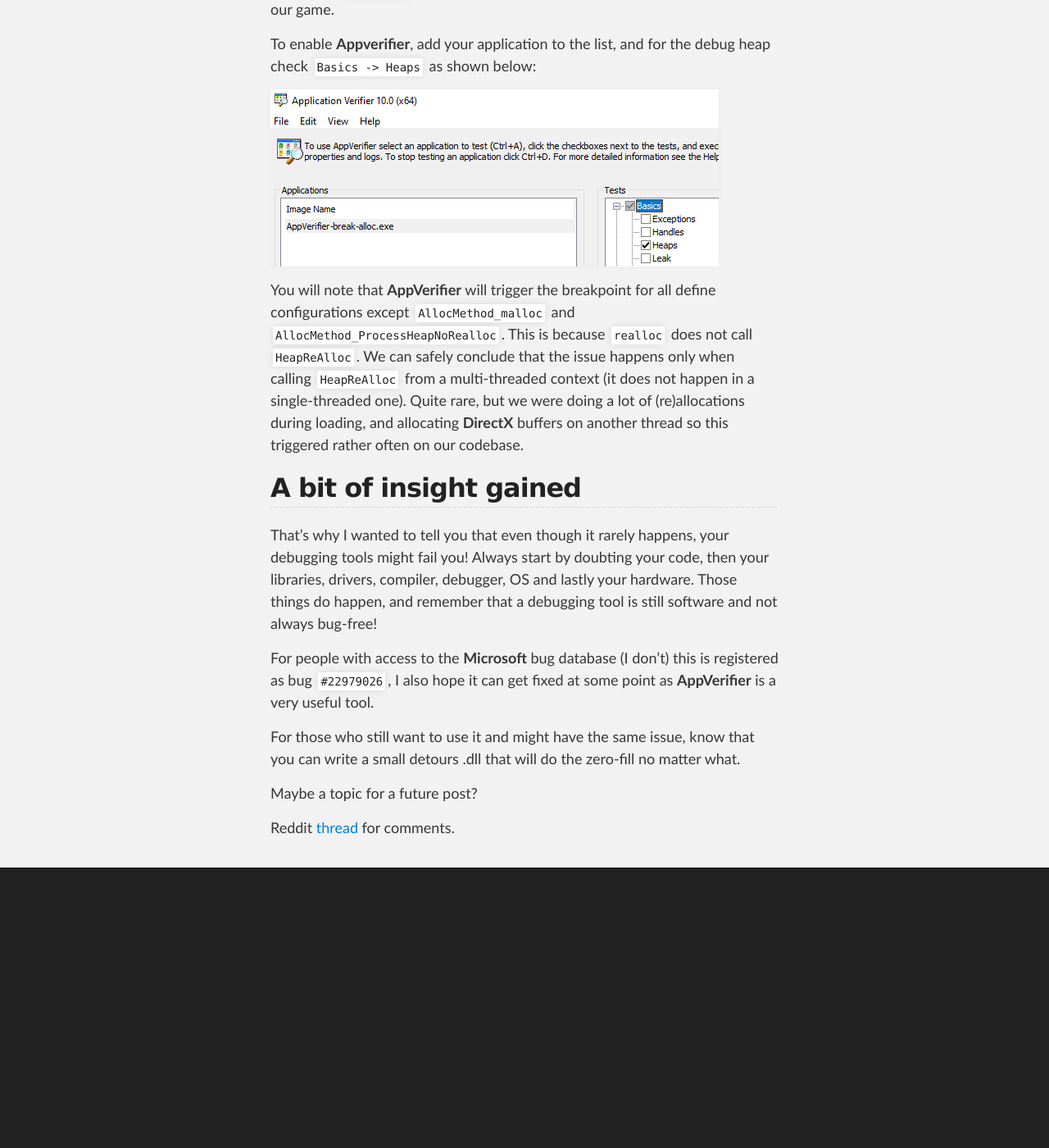
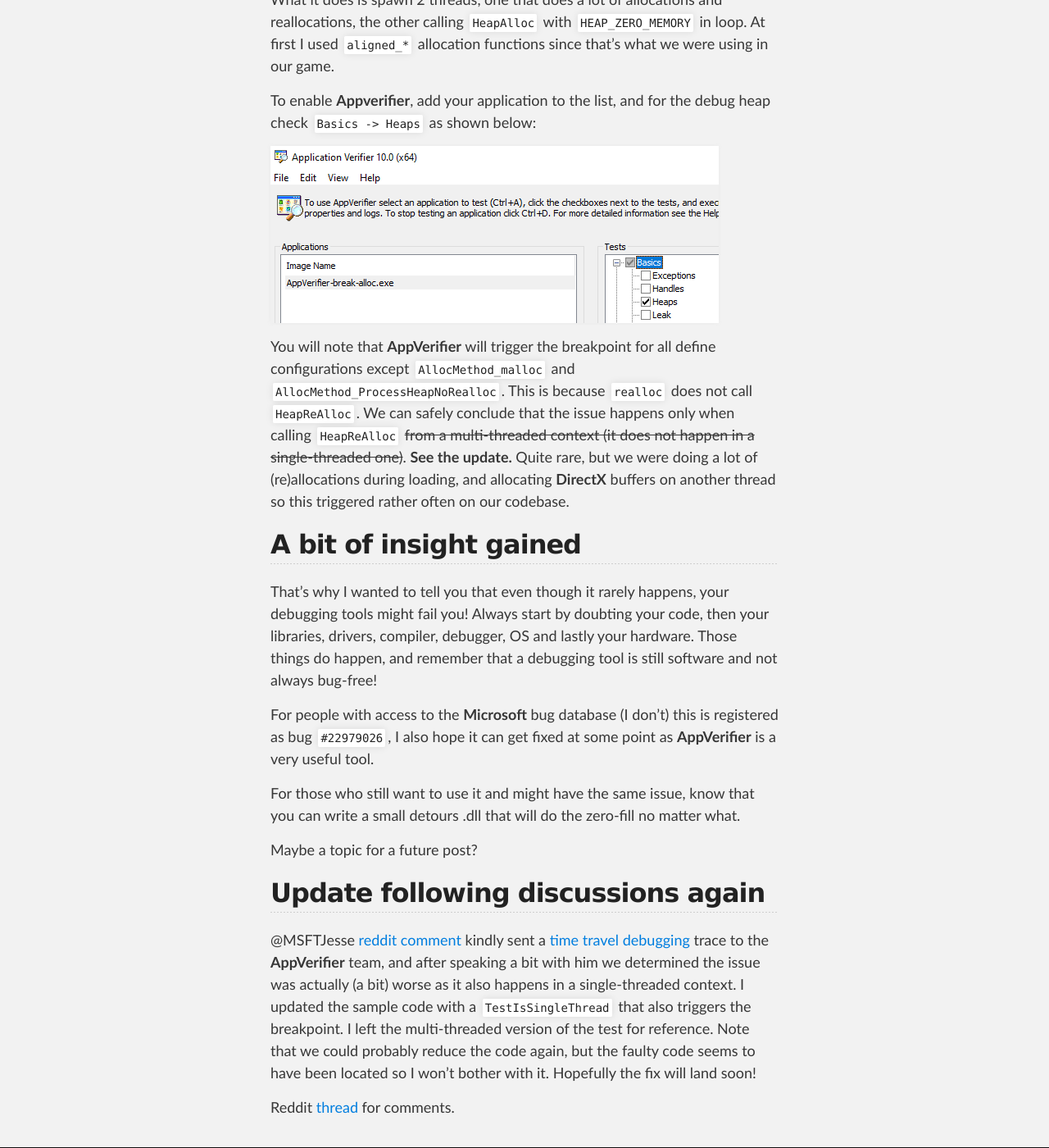
Before and after one commit to Lectem/lectem.github.io, a Jekyll site: the page built from _posts/2020-01-02-The-debug-heap-that-created-bugs.markdown, in a window 1280 px wide and 1400 px high, scrolled down 4615 px. Shown: the whole window at 82% size. Built offline with Jekyll 4.4.1, drawn with Linux system fonts in a browser that asks for light colours; before the commit the page ends 5674 px from its top, so only the background shows below that; some of the changed text lies outside the part shown.

Commit message:
Update post (bug also present in single-threaded)

```diff
--- a/_posts/2020-01-02-The-debug-heap-that-created-bugs.markdown
+++ b/_posts/2020-01-02-The-debug-heap-that-created-bugs.markdown
@@ -7,6 +7,9 @@ categories: windows heap appverifier detours
 Aka:Story of one man-month of development lost due to a bug in a debugging tool.
 
 ![jackiechan-meme](/images/jackiechan-meme.jpg)
+
+
+** Update Jan 3, 2020: ** The bug is also present with single-threaded applications.
 
 ## Memory corruption
 
@@ -113,7 +116,7 @@ To enable **Appverifier**, add your application to the list, and for the debug h
 ![appverifier-debug-heap](/images/appverifier/appverifier-debug-heap.png)
 
 You will note that **AppVerifier** will trigger the breakpoint for all define configurations except `AllocMethod_malloc` and `AllocMethod_ProcessHeapNoRealloc`.
-This is because `realloc` does not call `HeapReAlloc`. We can safely conclude that the issue happens only when calling `HeapReAlloc` from a multi-threaded context (it does not happen in a single-threaded one).
+This is because `realloc` does not call `HeapReAlloc`. We can safely conclude that the issue happens only when calling `HeapReAlloc` ~~from a multi-threaded context (it does not happen in a single-threaded one)~~. **See the update.**
 Quite rare, but we were doing a lot of (re)allocations during loading, and allocating **DirectX** buffers on another thread so this triggered rather often on our codebase.
 
 ## A bit of insight gained
@@ -128,4 +131,12 @@ For those who still want to use it and might have the same issue, know that you
 
 Maybe a topic for a future post?
 
+## Update following discussions again
+
+@MSFTJesse [reddit comment](https://www.reddit.com/r/cpp/comments/ej39ma/the_debug_heap_that_created_bugs/fcvll29?utm_source=share&utm_medium=web2x) kindly sent a [time travel debugging](https://docs.microsoft.com/en-us/windows-hardware/drivers/debugger/time-travel-debugging-overview) trace to the **AppVerifier** team, and after speaking a bit with him we determined the issue was actually (a bit) worse as it also happens in a single-threaded context.
+I updated the sample code with a `TestIsSingleThread` that also triggers the breakpoint. I left the multi-threaded version of the test for reference.
+Note that we could probably reduce the code again, but the faulty code seems to have been located so I won't bother with it.
+Hopefully the fix will land soon!
+
+
 Reddit [thread](https://www.reddit.com/r/cpp/comments/ej39ma/the_debug_heap_that_created_bugs/) for comments.
```
